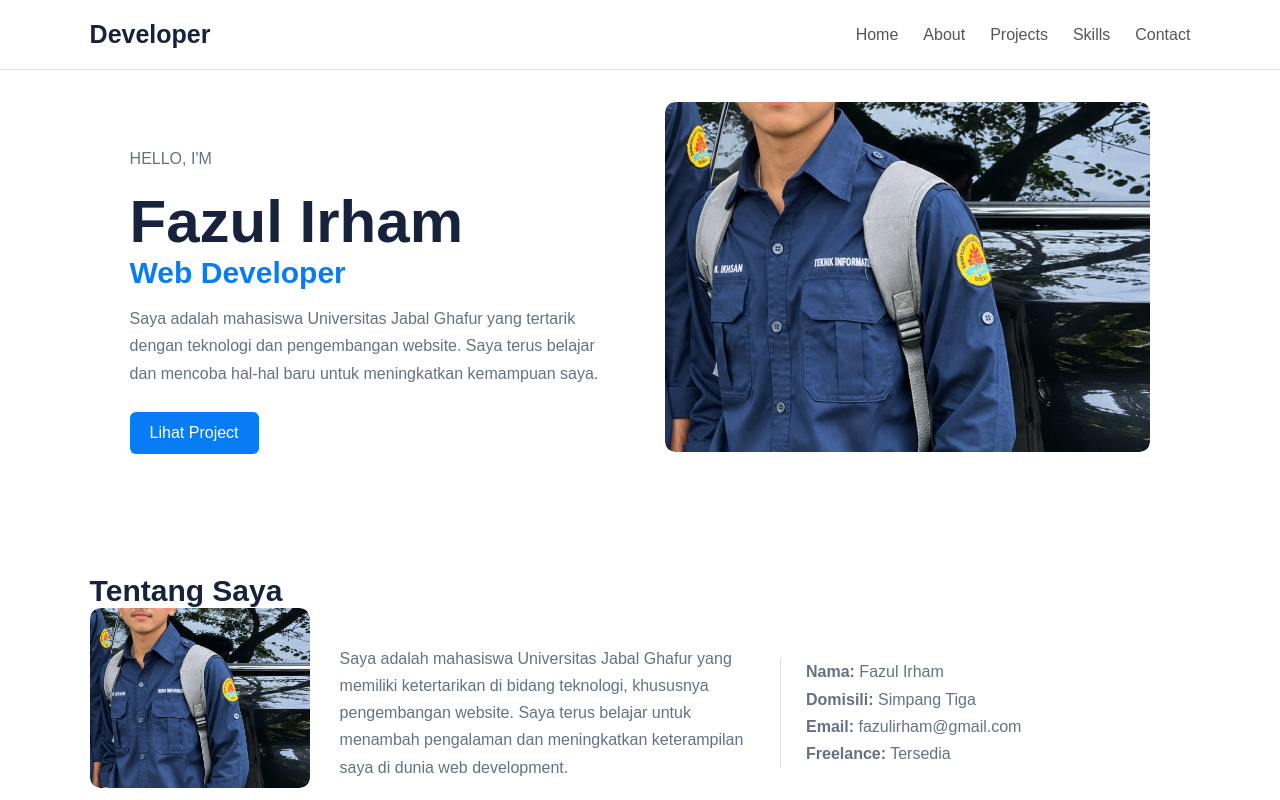
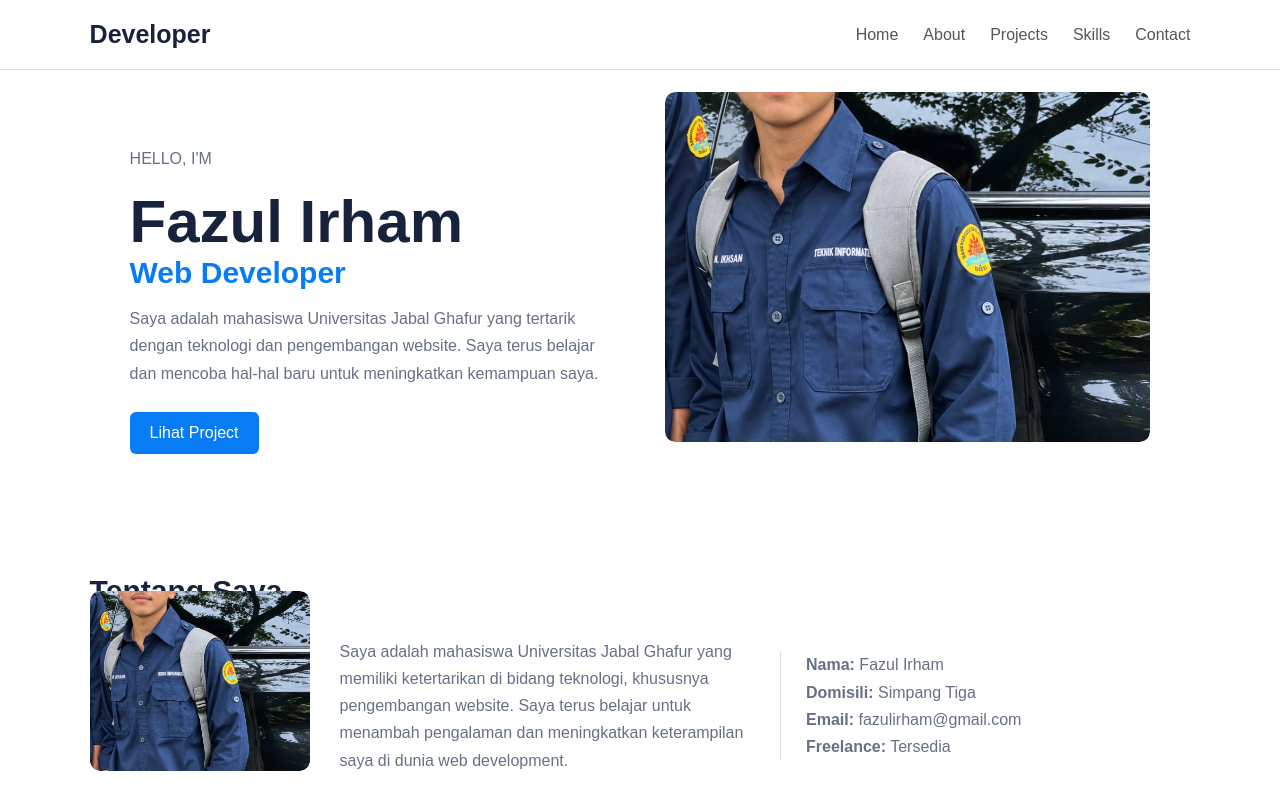
Before and after one commit to fauzulirham/portofolio-fauzulirham, a plain HTML site: page index.html in a window 1280 px wide. Shown: the top 800 px of the page. Drawn offline with Linux system fonts and the light colour scheme.

Commit message:
Update style.css

```diff
--- a/style.css
+++ b/style.css
@@ -150,7 +150,7 @@ section > h2 {
     height: 350px;
 
     /* FOTO NAIK 30px */
-    margin: -30px auto 0;
+    margin: -50px auto 0;
 
     overflow: hidden;
 
```
